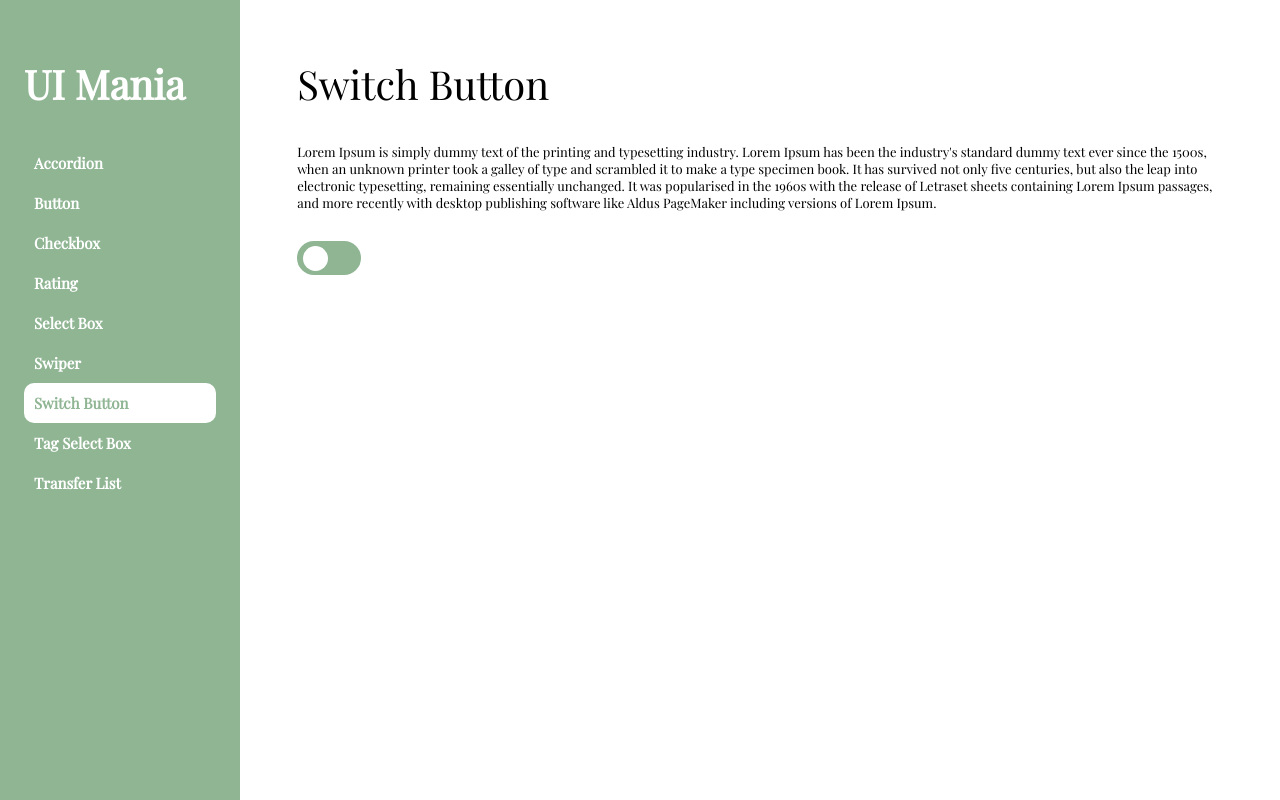
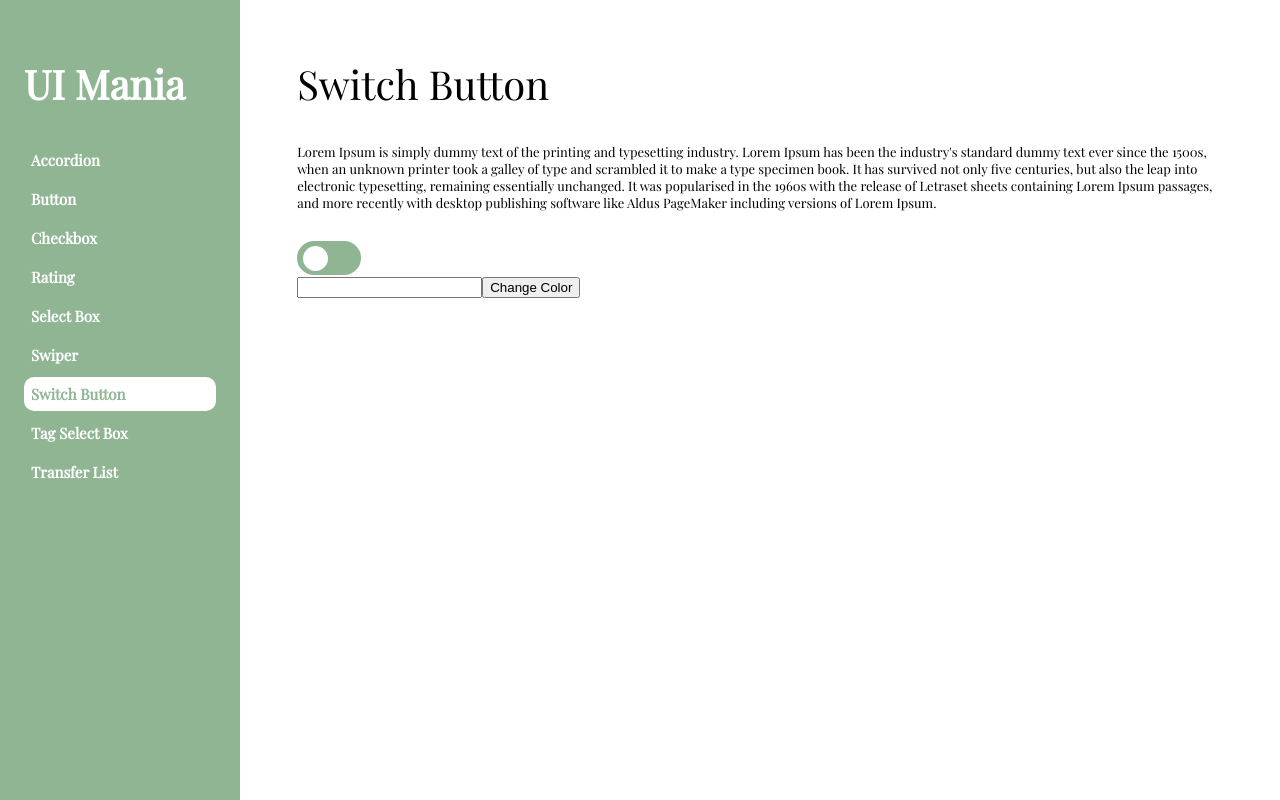
Before and after one commit to maniazurek/React-Custom-UI-Component-Library, a React (Create React App) app: page /switchbutton in a window 1280 px wide. Built offline with nearby package versions, Linux system fonts and the light colour scheme.

Commit message:
updated switch button

```diff
--- a/package.json
+++ b/package.json
@@ -12,10 +12,12 @@
     "@fortawesome/free-regular-svg-icons": "^6.3.0",
     "@fortawesome/free-solid-svg-icons": "^6.3.0",
     "@fortawesome/react-fontawesome": "^0.2.0",
+    "@reduxjs/toolkit": "^1.9.3",
     "babel-plugin-macros": "^3.1.0",
     "framer-motion": "^8.5.2",
     "react": "^18.2.0",
     "react-dom": "^18.2.0",
+    "react-redux": "^8.0.5",
     "react-router-dom": "^6.7.0",
     "react-scripts": "5.0.1",
     "styled-components": "^5.3.6",
--- a/src/components-UI/SwitchButton/SwitchButtonUI.js
+++ b/src/components-UI/SwitchButton/SwitchButtonUI.js
@@ -1,8 +1,13 @@
 import React, { useState } from "react";
 import { SwitchButtonContainer, SwitchBall } from "./SwitchButtonStyles";
+import { useDispatch, useSelector } from "react-redux";
+import { changeColor } from "./reducers/theme";
 
 const SwitchButtonUI = () => {
   const [modeStyle, setModeStyle] = useState(false);
+  const [color, setColor] = useState("");
+  const dispatch = useDispatch();
+  const themeColor = useSelector((store) => store.theme.value);
 
   // const toggleMode = () => {
   //   if (modeStyle === false) {
@@ -13,12 +18,25 @@ const SwitchButtonUI = () => {
   // };
 
   return (
+    <>
       <SwitchButtonContainer
         onClick={() => setModeStyle(!modeStyle)}
         mode={modeStyle}
       >
         <SwitchBall mode={modeStyle} />
       </SwitchButtonContainer>
+      <div>
+        <input type="text" onChange={(event) => setColor(event.target.value)} />
+        <button
+          style={{ color: themeColor }}
+          onClick={() => {
+            dispatch(changeColor(color));
+          }}
+        >
+          Change Color
+        </button>
+      </div>
+    </>
   );
 };
 
--- /dev/null
+++ b/src/components-UI/SwitchButton/reducers/theme.js
@@ -0,0 +1,17 @@
+import { createSlice } from "@reduxjs/toolkit";
+
+const initialStateValue = "";
+
+const theme = createSlice({
+  name: "theme",
+  initialState: { value: initialStateValue },
+  reducers: {
+    changeColor: (store, action) => {
+      store.value = action.payload;
+    },
+  },
+});
+
+export const { changeColor } = theme.actions;
+
+export default theme;
--- a/src/components-website/ComponentsWebStyles.js
+++ b/src/components-website/ComponentsWebStyles.js
@@ -17,11 +17,17 @@ export const NavigationHeader = styled.h1`
   cursor: pointer;
 `;
 
+export const NavigationItemsContainer = styled.div`
+  display: flex;
+  flex-direction: column;
+  gap: 5px;
+`;
+
 export const NavigationItem = styled.h3`
   color: #fff;
   font-size: 15px;
   margin: 0px;
-  padding: 10px;
+  padding: 7px;
 `;
 
 export const SectionContainer = styled.div`
--- a/src/components-website/Navigation.js
+++ b/src/components-website/Navigation.js
@@ -1,17 +1,20 @@
 import React from "react";
+import { useSelector } from "react-redux";
 import { useNavigate } from "react-router-dom";
 import { SideNavigation, NavigationHeader } from "./ComponentsWebStyles";
 import NavigationItems from "./NavigationItems";
+import theme from "../components-UI/SwitchButton/reducers/theme";
 
 const Navigation = () => {
   const navigate = useNavigate();
+  const themeColor = useSelector((store) => store.theme.value);
 
   const onWelcomePageNavigate = () => {
     navigate("/");
   };
 
   return (
-    <SideNavigation>
+    <SideNavigation style={{ backgroundColor: themeColor }}>
       <NavigationHeader onClick={onWelcomePageNavigate}>
         UI Mania
       </NavigationHeader>
--- a/src/components-website/NavigationItems.js
+++ b/src/components-website/NavigationItems.js
@@ -1,9 +1,14 @@
 import React from "react";
-import { NavLinkElement, NavigationItem } from "./ComponentsWebStyles";
+import {
+  NavLinkElement,
+  NavigationItem,
+  NavigationItemsContainer,
+} from "./ComponentsWebStyles";
+import styled from "styled-components";
 
 const NavigationItems = () => {
   return (
-    <>
+    <NavigationItemsContainer>
       <NavLinkElement to="/accordion">
         <NavigationItem>Accordion</NavigationItem>
       </NavLinkElement>
@@ -31,7 +36,7 @@ const NavigationItems = () => {
       <NavLinkElement to="/transferlist">
         <NavigationItem>Transfer List</NavigationItem>
       </NavLinkElement>
-    </>
+    </NavigationItemsContainer>
   );
 };
 
--- a/src/index.js
+++ b/src/index.js
@@ -1,9 +1,22 @@
 import React from "react";
 import ReactDOM from "react-dom/client";
+import { Provider } from "react-redux";
+import { combineReducers, configureStore } from "@reduxjs/toolkit";
 
 import App from "./App";
 
 import "./index.css";
+import theme from "./components-UI/SwitchButton/reducers/theme";
+
+const reducer = combineReducers({
+  theme: theme.reducer,
+});
+
+const store = configureStore({ reducer });
 
 const root = ReactDOM.createRoot(document.getElementById("root"));
-root.render(<App />);
+root.render(
+  <Provider store={store}>
+    <App />
+  </Provider>
+);
```
Also changed, not shown: 1 other file (tests, documents, lock files or other folders). Lines whose indentation alone changed are shown as unchanged.
